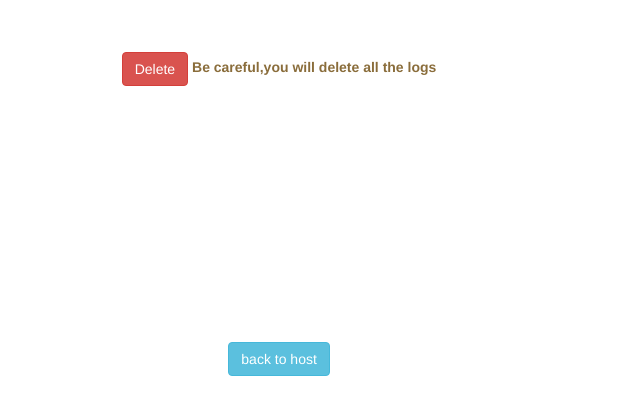
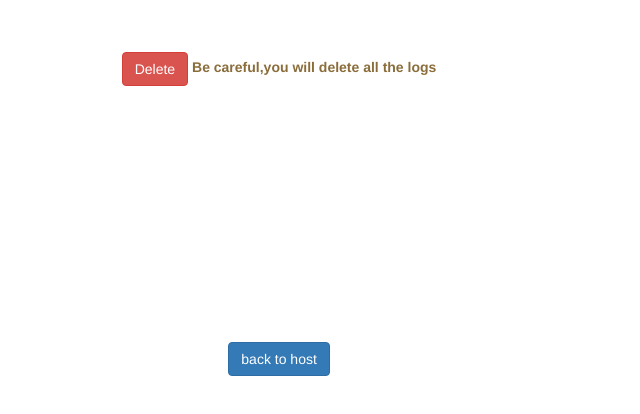
Before and after one commit to lakerswgq/chatroom, a website: page delete.html in a window 1280 px wide. Shown: the part 82-496 px from the top of the page, without its empty margins (320-960 px from the left). Drawn offline with nearby package versions, Linux system fonts and the light colour scheme; no server answers.

Commit message:
change style of button

```diff
--- a/delete.html
+++ b/delete.html
@@ -27,7 +27,7 @@
 		<label class="text-warning">Be careful,you will delete all the logs</label>
 	</div>
 	<div id="a" class="col-sm-offset-5 col-sm-8">
-		<a href="/" title="back" class="btn btn-info">back to host</a>
+		<a href="/" title="back" class="btn btn-primary">back to host</a>
 	</div>
 </body>
 <script type="text/javascript">
```
